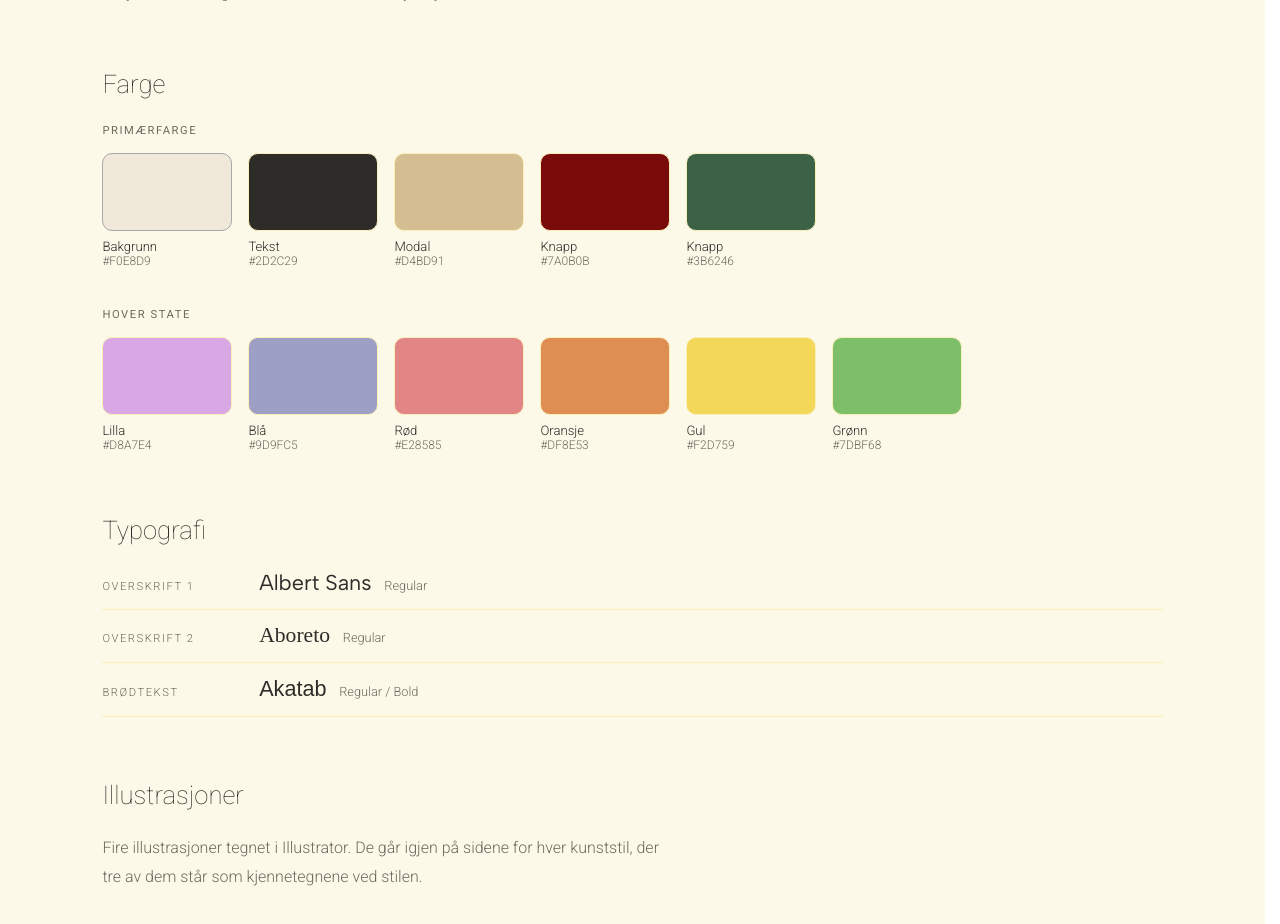
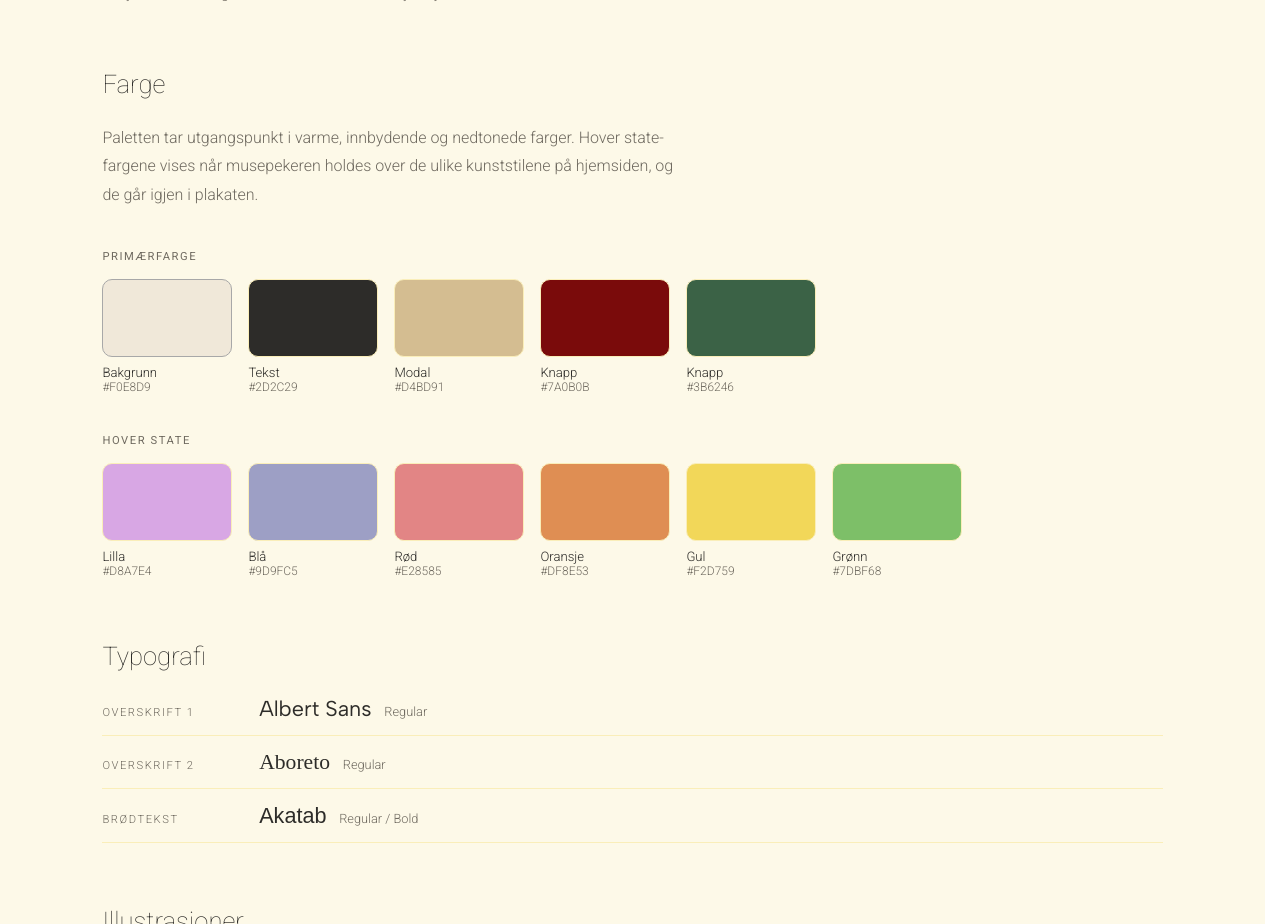
Before and after one commit to charlotteskr/portfolio, a React (Vite) app: page /smart in a window 1280 px wide. Shown: the part 6980-7904 px from the top of the page. Built offline with nearby package versions, Linux system fonts and the light colour scheme; a web font is replaced by a local one.

Commit message:
Beskriv paletten og hvor hover-fargene brukes
Co-Authored-By: Claude Opus 5 <noreply@anthropic.com>

```diff
--- a/src/pages/Smart.jsx
+++ b/src/pages/Smart.jsx
@@ -339,6 +339,11 @@ export default function Smart() {
         </div>
 
         <h3 className="sm-title sm-subtitle reveal">Farge</h3>
+        <p className="sm-body reveal">
+          Paletten tar utgangspunkt i varme, innbydende og nedtonede farger. Hover
+          state-fargene vises når musepekeren holdes over de ulike kunststilene på
+          hjemsiden, og de går igjen i plakaten.
+        </p>
 
         {brandColorGroups.map((group) => (
           <div className="sm-swatch-group reveal" key={group.title}>
--- a/src/styles/smart.css
+++ b/src/styles/smart.css
@@ -254,7 +254,6 @@ body.case-smart {
    legge sin egen på toppen. */
 .sm-subtitle { font-size: 1.6rem; margin-top: 4rem; }
 .sm-subtitle + .sm-logos,
-.sm-subtitle + .sm-swatch-group,
 .sm-subtitle + .sm-type-list { margin-top: 0; }
 
 .sm-body {
```
